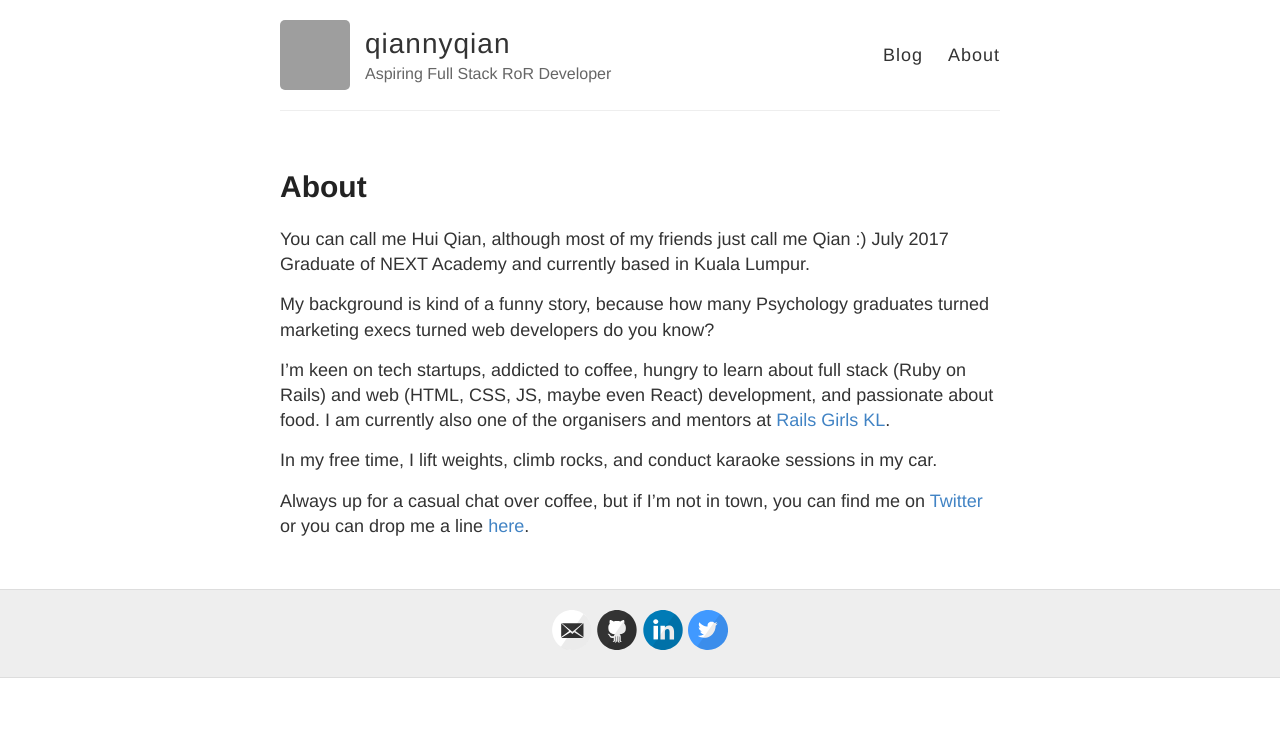
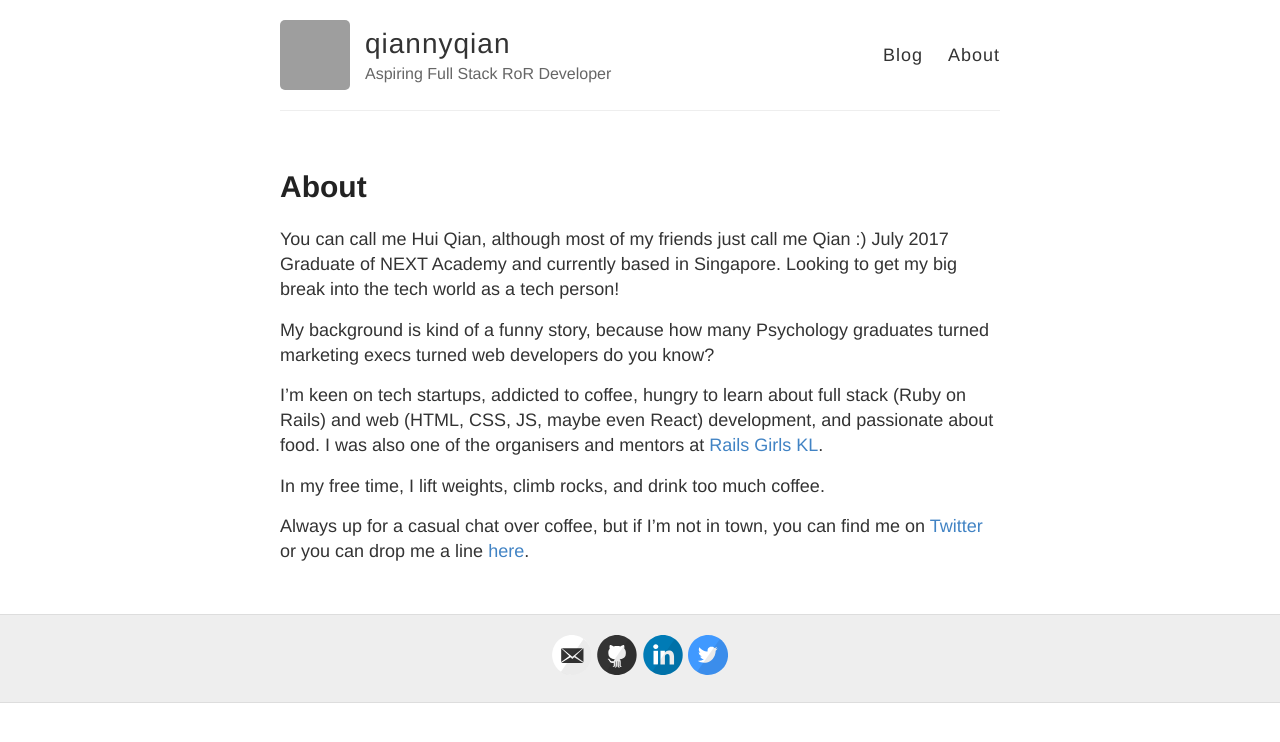
Before and after one commit to qiannyqian/qiannyqian.github.io, a Jekyll site: the page built from about.md, in a window 1280 px wide. Shown: the top 742 px of the page. Built offline with Jekyll 4.4.1, drawn with Linux system fonts in a browser that asks for light colours; grey boxes are pictures that could not be loaded.

Commit message:
Update about.md

```diff
--- a/about.md
+++ b/about.md
@@ -5,12 +5,12 @@ permalink: /about/
 ---
 
 You can call me Hui Qian, although most of my friends just call me Qian :)
-July 2017 Graduate of NEXT Academy and currently based in Kuala Lumpur.
+July 2017 Graduate of NEXT Academy and currently based in Singapore. Looking to get my big break into the tech world as a tech person!
 
 My background is kind of a funny story, because how many Psychology graduates turned marketing execs turned web developers do you know?
 
-I'm keen on tech startups, addicted to coffee, hungry to learn about full stack (Ruby on Rails) and web (HTML, CSS, JS, maybe even React) development, and passionate about food. I am currently also one of the organisers and mentors at [Rails Girls KL](https://www.facebook.com/railsgirlskl/).
+I'm keen on tech startups, addicted to coffee, hungry to learn about full stack (Ruby on Rails) and web (HTML, CSS, JS, maybe even React) development, and passionate about food. I was also one of the organisers and mentors at [Rails Girls KL](https://www.facebook.com/railsgirlskl/).
 
-In my free time, I lift weights, climb rocks, and conduct karaoke sessions in my car.
+In my free time, I lift weights, climb rocks, and drink too much coffee.
 
 Always up for a casual chat over coffee, but if I'm not in town, you can find me on [Twitter](http://twitter.com/qiannyqianhere) or you can drop me a line [here](mailto:liang.huiqian@gmail.com).
```
